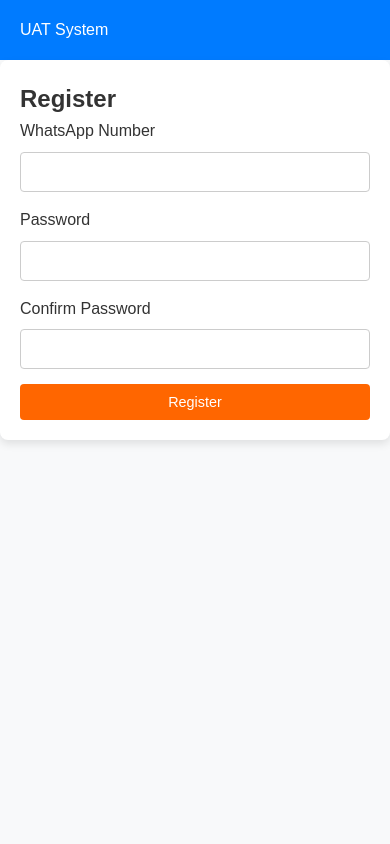
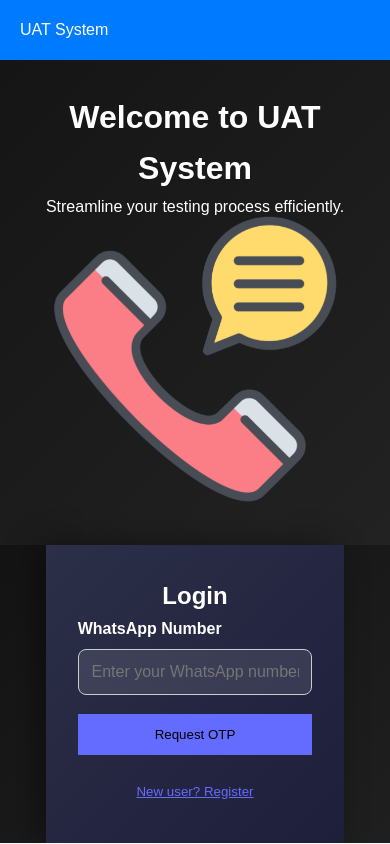
Before and after one commit to openchlsystem/OPENCHSUAT, a Vue app in the folder uat-frontend/: page /register in a window 390 px wide. Built offline with nearby package versions, Linux system fonts and the light colour scheme.

Commit message:
adjustments

```diff
--- a/uat-frontend/package.json
+++ b/uat-frontend/package.json
@@ -11,11 +11,12 @@
   "dependencies": {
     "axios": "^1.8.3",
     "bootstrap": "^5.3.3",
-    "chart.js": "^4.4.8",
+    "chart.js": "^3.9.1",
     "pinia": "^3.0.1",
     "vue": "^3.5.13",
     "vue-chartjs": "^4.1.2",
     "vue-router": "^4.5.0",
+    "vue-toastification": "^2.0.0-rc.5",
     "vue3-toastify": "^0.2.8"
   },
   "devDependencies": {
--- a/uat-frontend/src/main.js
+++ b/uat-frontend/src/main.js
@@ -3,6 +3,8 @@ import { createPinia } from 'pinia';
 import App from './App.vue';
 import router from './router';
 import axios from 'axios';
+import Toast from 'vue-toastification';
+import 'vue-toastification/dist/index.css';
 
 // Import global styles
 import './assets/style.css'; // Ensure this path is correct for your project structure
@@ -25,5 +27,11 @@ const app = createApp(App);
 
 app.use(pinia);
 app.use(router);
+app.use(Toast, {
+  position: 'top-right', // Customize toast position
+  timeout: 3000, // Auto-close after 3s
+  closeOnClick: true,
+  pauseOnHover: true,
+});
 
 app.mount('#app');
--- a/uat-frontend/src/views/auth/RegisterView.vue
+++ b/uat-frontend/src/views/auth/RegisterView.vue
@@ -1,35 +1,272 @@
 <template>
-    <AuthForm
-      title="Register"
-      buttonText="Register"
-      :isRegister="true"
-      @submit="handleRegister"
-    />
-  </template>
+  <div class="auth-container">
+      <!-- Welcome Section -->
+      <div class="welcome-section">
+          <h1>Welcome to UAT System</h1>
+          <p>Streamline your testing process efficiently.</p>
+          <img class="moving-image" src="/public/bc2.png" alt="Welcome Illustration" />
+      </div>
 
-  <script setup>
+      <!-- Form Section -->
+      <div class="form-container">
+          <h2>{{ isRegister ? "Register" : "Login" }}</h2>
+          <form @submit.prevent="isRegister ? registerUser() : verifyOTP()">
+              <div class="form-group">
+                  <label>WhatsApp Number</label>
+                  <input type="text" v-model="whatsapp_number" placeholder="Enter your WhatsApp number" required />
+              </div>
 
-  import { useRouter } from 'vue-router';
-  import { useAuthStore } from '@/store/auth';
-  import AuthForm from '@/components/AuthForm.vue';
+              <div class="form-group" v-if="isRegister">
+                  <label>Name</label>
+                  <input type="text" v-model="name" placeholder="Enter your name" required />
+              </div>
 
-  const router = useRouter();
-  const authStore = useAuthStore();
+              <div class="form-group" v-if="isRegister">
+                  <label>Password</label>
+                  <input type="password" v-model="password" placeholder="Enter a strong password" required />
+              </div>
 
-  const handleRegister = async (formData) => {
-  if (formData.password !== formData.confirmPassword) {
-    alert("Passwords do not match.");
-    return;
+              <div class="form-group" v-if="otpRequested">
+                  <label>OTP</label>
+                  <input type="text" v-model="otp" placeholder="Enter OTP" required />
+              </div>
+
+              <button type="submit">
+                  {{ isRegister ? "Register" : otpRequested ? "Verify OTP" : "Request OTP" }}
+              </button>
+          </form>
+
+          <button @click="toggleMode" class="toggle-btn">
+              {{ isRegister ? "Already have an account? Login" : "New user? Register" }}
+          </button>
+      </div>
+  </div>
+</template>
+
+<script>
+import { ref } from "vue";
+import { useToast } from "vue-toastification";
+import apiClient from "@/utils/axios";
+import { useRouter } from "vue-router";
+
+export default {
+  setup() {
+      const whatsapp_number = ref("");
+      const name = ref("");
+      const password = ref("");
+      const otp = ref("");
+      const isRegister = ref(false);
+      const otpRequested = ref(false);
+      const router = useRouter();
+      const toast = useToast();
+
+      const toggleMode = () => {
+          isRegister.value = !isRegister.value;
+          otpRequested.value = false;
+          whatsapp_number.value = "";
+          name.value = "";
+          password.value = "";
+          otp.value = "";
+      };
+
+      const registerUser = async () => {
+          console.log("Register function called"); // Debugging
+
+          try {
+              const response = await apiClient.post("/auth/register/", {
+                  whatsapp_number: whatsapp_number.value,
+                  name: name.value,
+                  password: password.value,
+              });
+              toast.success(response.data.message);
+              toggleMode();
+          } catch (error) {
+              toast.error("Registration failed.");
+          }
+      };
+
+      const requestOTP = async () => {
+          try {
+              const response = await apiClient.post("/auth/request-otp/", {
+                  whatsapp_number: whatsapp_number.value,
+              });
+              otpRequested.value = true;
+              toast.success(response.data.message);
+          } catch (error) {
+              toast.error("OTP request failed.");
+          }
+      };
+
+      const verifyOTP = async () => {
+          if (!otpRequested.value) {
+              return requestOTP();
+          }
+
+          try {
+              const response = await apiClient.post("/auth/verify-otp/", {
+                  whatsapp_number: whatsapp_number.value,
+                  otp: otp.value,
+              });
+              toast.success("OTP Verified! Welcome!");
+              localStorage.setItem("access_token", response.data.access);
+              router.push("/dashboard");
+          } catch (error) {
+              toast.error("Invalid OTP.");
+          }
+      };
+
+      return {
+          whatsapp_number,
+          name,
+          password,
+          otp,
+          isRegister,
+          otpRequested,
+          toggleMode,
+          registerUser,
+          verifyOTP,
+      };
+  },
+};
+</script>
+
+<style scoped>
+.auth-container {
+  display: flex;
+  height: 80vh;
+  width: 100%;
+  background: linear-gradient(145deg, #0a0a0a, #1f1f1f);
+  color: #ffffff;
+  overflow: hidden;
+}
+
+.welcome-section {
+  flex: 1;
+  display: flex;
+  flex-direction: column;
+  justify-content: center;
+  align-items: center;
+  padding: 3rem;
+  text-align: center;
+  background: linear-gradient(135deg, #151515, #222222);
+}
+
+.moving-image {
+  width: 50%;
+  animation: float 3s infinite ease-in-out;
+}
+
+.form-container {
+  flex: 1;
+  display: flex;
+  flex-direction: column;
+  justify-content: center;
+  align-items: center;
+  background: linear-gradient(135deg, #2c2f48, #1e1f3b);
+  padding: 2rem;
+  box-shadow: -10px 0 30px rgba(0, 0, 0, 0.4);
+}
+
+.form-group {
+  width: 100%;
+  max-width: 400px;
+  margin-bottom: 1.2rem;
+}
+
+label {
+  font-weight: 600;
+  display: block;
+  margin-bottom: 0.5rem;
+}
+
+input {
+  width: 100%;
+  padding: 0.8rem;
+  border-radius: 8px;
+  border: 1px solid #ccc;
+  outline: none;
+  background: rgba(255, 255, 255, 0.1);
+  color: #ffffff;
+}
+
+button {
+  width: 100%;
+  padding: 0.8rem;
+  background: #646cff;
+  border: none;
+  cursor: pointer;
+  transition: background 0.3s ease;
+}
+
+button:hover {
+  background: #535bf2;
+}
+
+.toggle-btn {
+  background: transparent;
+  color: #646cff;
+  cursor: pointer;
+  margin-top: 1rem;
+  text-decoration: underline;
+}
+
+@keyframes float {
+  0% {
+      transform: translateY(0);
   }
-  try {
-    const registeredUser = await authStore.registerUser(formData.whatsapp_number, formData.password); // Corrected function name
-    console.log("Registered user", registeredUser);
-    alert("Registration successful!");
-    // Handle successful registration (e.g., redirect, show success message)
-  } catch (error) {
-    console.error('Registration error:', error.message);
-    // Handle registration error (e.g., show error message to user)
-    alert(error.message);
+
+  50% {
+      transform: translateY(-10px);
   }
-};
-  </script>
+
+  100% {
+      transform: translateY(0);
+  }
+}
+
+@media (max-width: 1024px) {
+  .auth-container {
+      flex-direction: column;
+      align-items: center;
+      height: auto;
+      width: 100%;
+      margin: 0;
+  }
+
+  .welcome-section {
+      height: 40vh;
+  }
+
+  .form-container {
+      height: 60vh;
+  }
+}
+
+@media (max-width: 768px) {
+  .auth-container {
+      flex-direction: column;
+      align-items: center;
+      height: auto;
+      width: 100%;
+      margin: 0;
+  }
+
+  .moving-image {
+      width: 70%;
+  }
+
+  .form-group {
+      max-width: 300px;
+  }
+}
+
+@media (max-width: 480px) {
+  .moving-image {
+      width: 90%;
+  }
+
+  .welcome-section {
+      padding: 2rem;
+  }
+}
+</style>
```
Also changed, not shown: 1 other file (tests, documents, lock files or other folders).
